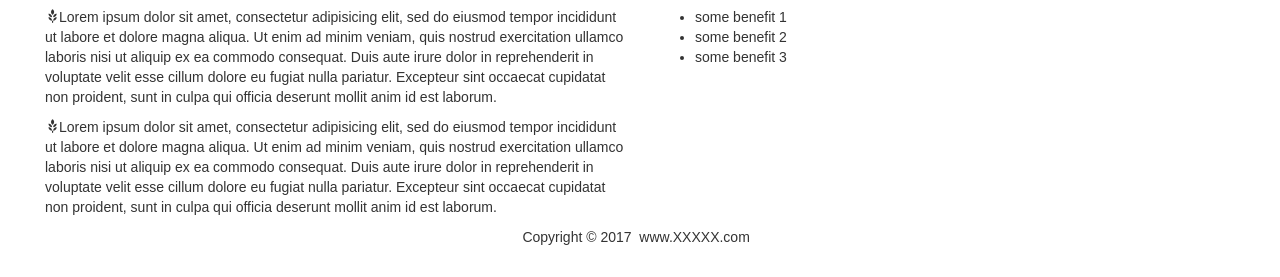
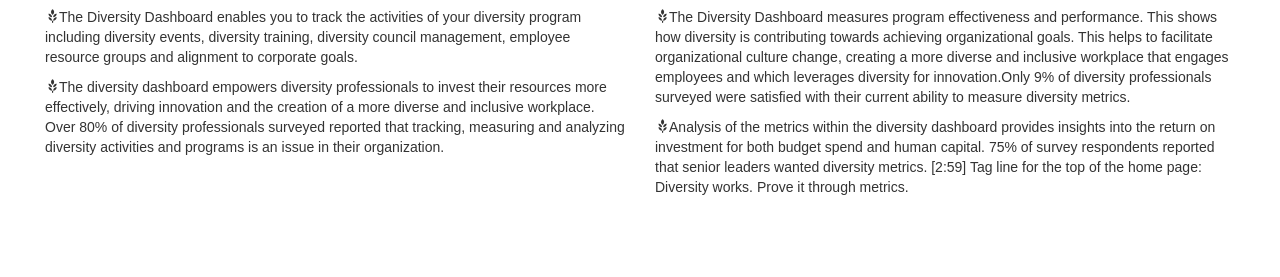
Before and after one commit to DiversityDashboardBos/divdash, a plain HTML site: page home.html in a window 1280 px wide. Shown: the part 608-885 px from the top of the page. After the commit the page ends 845 px from the top, so only its background shows below. Drawn offline with nearby package versions, Linux system fonts and the light colour scheme.

Commit message:
Implements content
- Implements content for description of purpose and benefits.

```diff
--- a/home.html
+++ b/home.html
@@ -81,8 +81,10 @@
               <div class="col-md-6 wow fadeInLeft">
                   <h2>What is DiversityDashboard?</h2>
 
-                  <p><span class="glyphicon glyphicon-grain mai-icon"></span>Lorem ipsum dolor sit amet, consectetur adipisicing elit, sed do eiusmod tempor incididunt ut labore et dolore magna aliqua. Ut enim ad minim veniam, quis nostrud exercitation ullamco laboris nisi ut aliquip ex ea commodo consequat. Duis aute irure dolor in reprehenderit in voluptate velit esse cillum dolore eu fugiat nulla pariatur. Excepteur sint occaecat cupidatat non proident, sunt in culpa qui officia deserunt mollit anim id est laborum.</p>
-                  <p><span class="glyphicon glyphicon-grain mai-icon"></span>Lorem ipsum dolor sit amet, consectetur adipisicing elit, sed do eiusmod tempor incididunt ut labore et dolore magna aliqua. Ut enim ad minim veniam, quis nostrud exercitation ullamco laboris nisi ut aliquip ex ea commodo consequat. Duis aute irure dolor in reprehenderit in voluptate velit esse cillum dolore eu fugiat nulla pariatur. Excepteur sint occaecat cupidatat non proident, sunt in culpa qui officia deserunt mollit anim id est laborum.</p>
+                  <p><span class="glyphicon glyphicon-grain mai-icon"></span>The Diversity Dashboard enables you to track the activities of your diversity program including diversity events, diversity training, diversity council management, employee resource groups and alignment to corporate goals.</p>
+                  <p><span class="glyphicon glyphicon-grain mai-icon"></span>The diversity dashboard empowers diversity professionals to invest their resources more effectively, driving innovation and the creation of a more diverse and inclusive workplace.
+
+Over 80% of diversity professionals surveyed reported that tracking, measuring and analyzing diversity activities and programs is an issue in their organization.</p>
               </div>
           </div>
       </section>
@@ -92,11 +94,18 @@
           <div class="about-wrapper">
               <div class="col-md-6">
                   <h2>Benefits of using DiversityDashboard</h2>
-                  <ul class="benefits">
-                    <li class="benefit">some benefit 1</li>
-                    <li class="benefit">some benefit 2</li>
-                    <li class="benefit">some benefit 3</li>
-                  </ul>
+                  <p><span class="glyphicon glyphicon-grain mai-icon"></span>The Diversity Dashboard measures
+                    program effectiveness and performance.
+                    This shows how diversity is contributing towards achieving organizational goals.
+                    This helps to facilitate organizational culture change, creating a more diverse and inclusive workplace
+                    that engages employees and which leverages diversity for innovation.Only 9% of diversity professionals surveyed were satisfied with their current ability to measure diversity metrics.</p>
+                    <p><span class="glyphicon glyphicon-grain mai-icon"></span>Analysis of the metrics within the diversity dashboard provides insights into the return on investment for both budget spend and human capital.
+
+75% of survey respondents reported that senior leaders wanted diversity metrics.
+
+[2:59]
+Tag line for the top of the home page: Diversity works. Prove it through metrics.</p>
+
               </div>
           </div>
       </section>
@@ -109,7 +118,6 @@
             <div class="row">
                 <div class="col-md-12">
                     <p>
-                        Copyright&nbsp;©&nbsp;2017&nbsp;&nbsp;www.XXXXX.com&nbsp;&nbsp;
                     </p>
                 </div>
             </div>
```
Also changed, not shown: eventSummary.html (+0 -1 lines).
